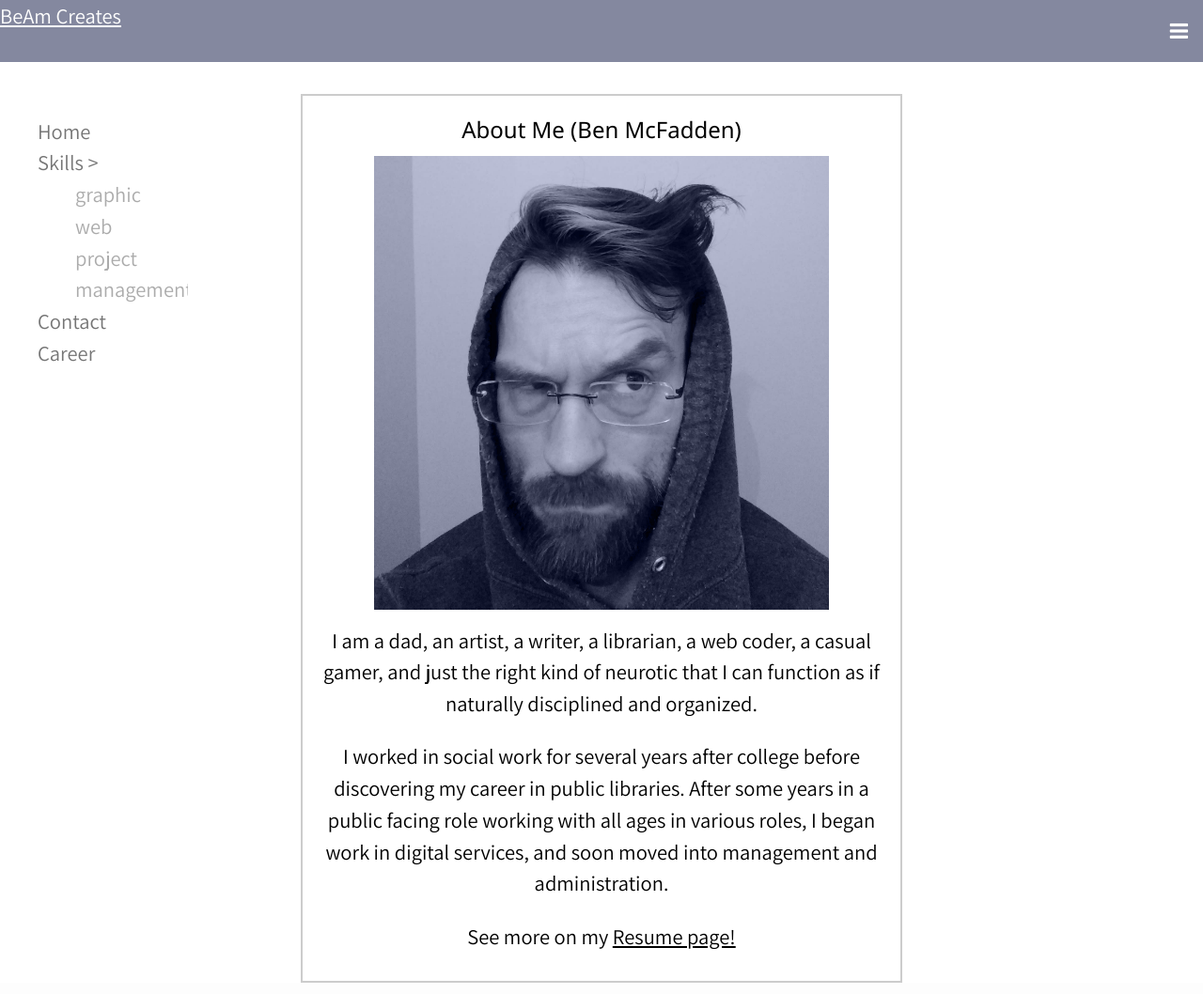
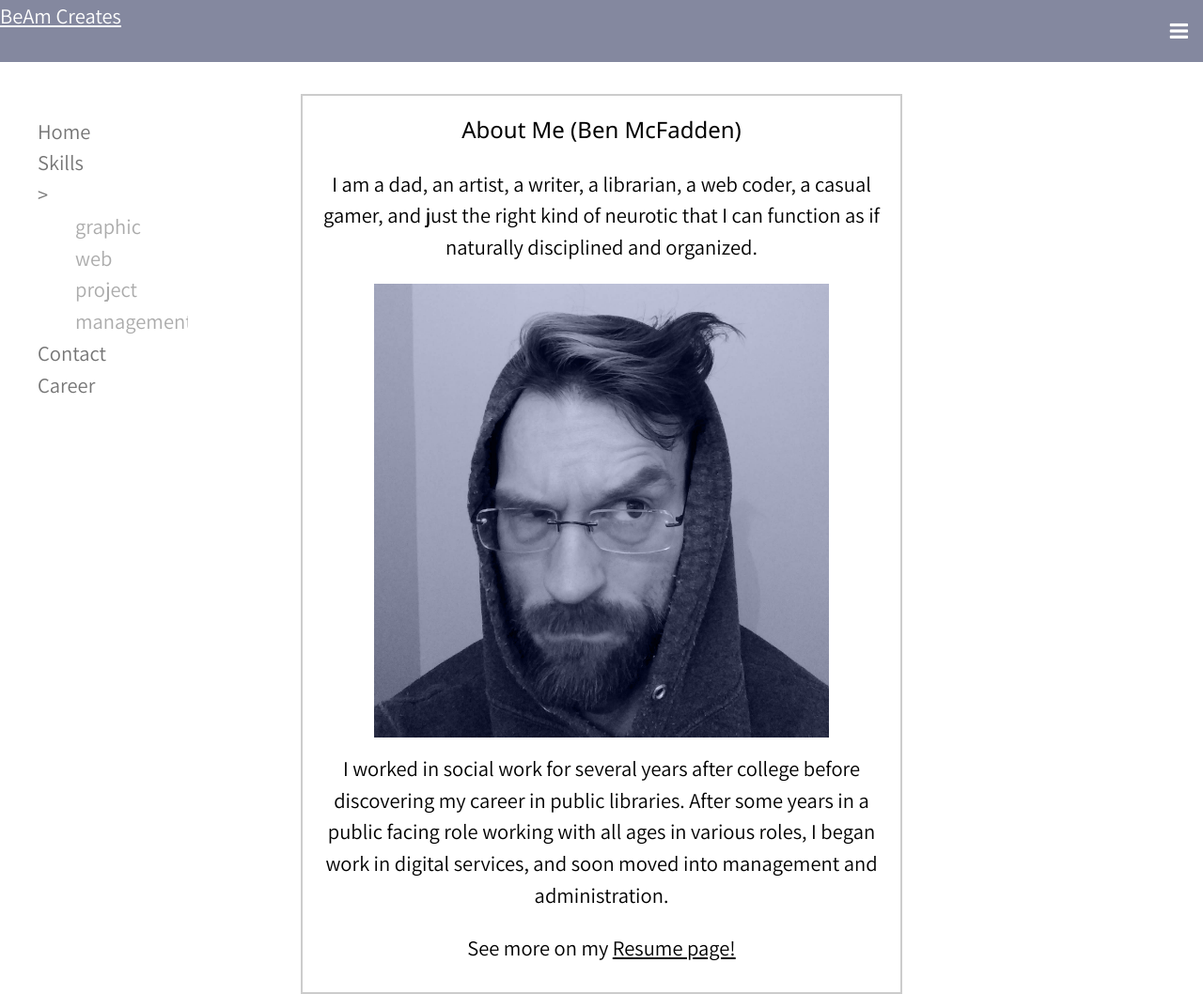
Before and after one commit to viscid2013/beamcreates2, a PHP site: page /home.html in a window 1280 px wide. Shown: the whole page at 94% size. Run offline with PHP 8.4, Linux system fonts and the light colour scheme; some libraries are stand-ins or nearby versions.

Commit message:
tweaked sideNav width and rejiggered text blocks for about me

```diff
--- a/home.html
+++ b/home.html
@@ -45,13 +45,15 @@ img {margin-bottom: -7px}
 <!-- Main content -->
 <div id="mainContent" class="w3-padding w3-center" style="background-color: transparent">
 	<h3>About Me (Ben McFadden)</h3>
-<img src="branding_icons/swoop.png" alt="creepy guy in hoodie" style="max-width: 80%;" />
 	<div>
 		<p>I am a dad, an artist, a writer, a librarian,
 		a web coder, a casual gamer, and just the
 		right kind of neurotic that I can function
 		as if naturally disciplined and organized.
 		</p>
+	</div>
+<img src="branding_icons/swoop.png" alt="creepy guy in hoodie" style="max-width: 80%;" />
+	<div>
 		<p>
 		I worked in social work for several years after
 		college before discovering my career in public
--- a/styles/beamW3.css
+++ b/styles/beamW3.css
@@ -35,6 +35,7 @@ body{
 
 #sideNav ul{
 	list-style: none;
+	max-width: 25%;
 }
 
 #mainContent {
```
